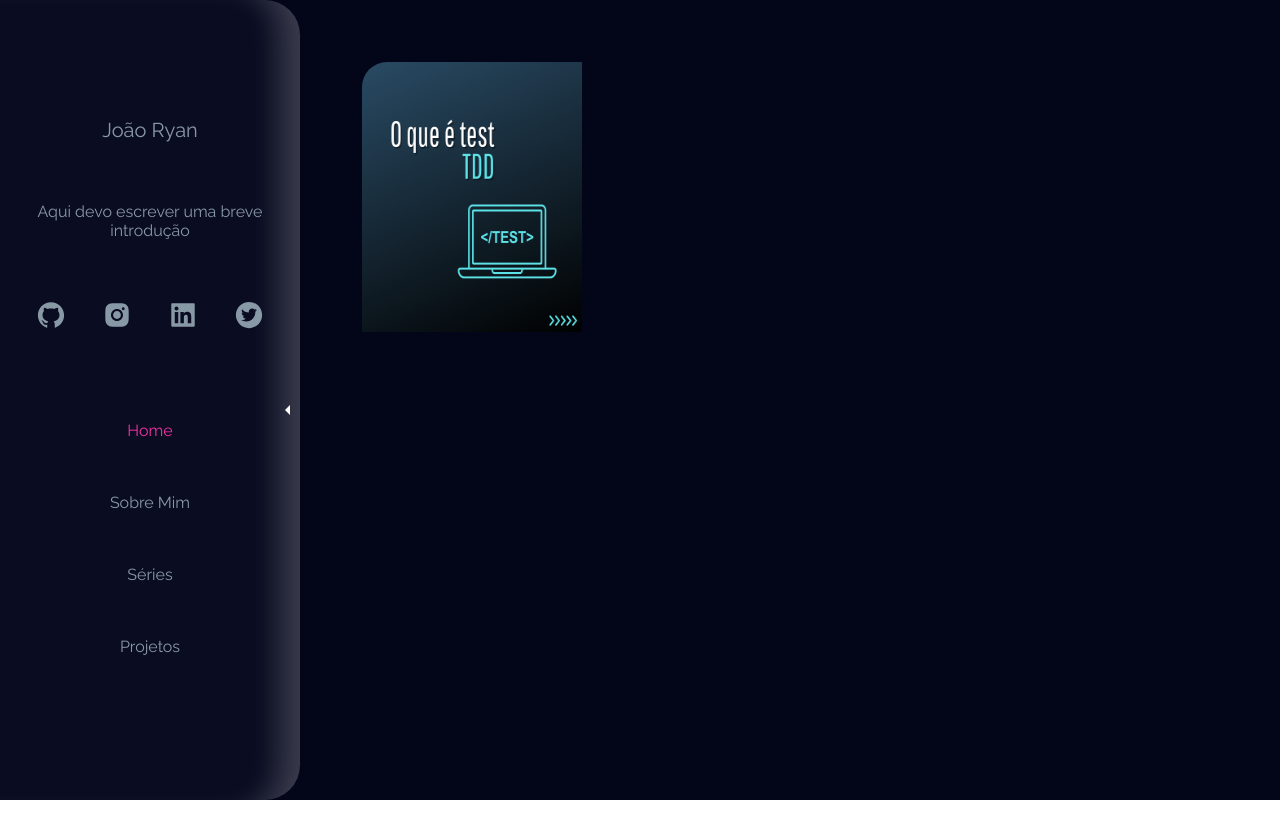
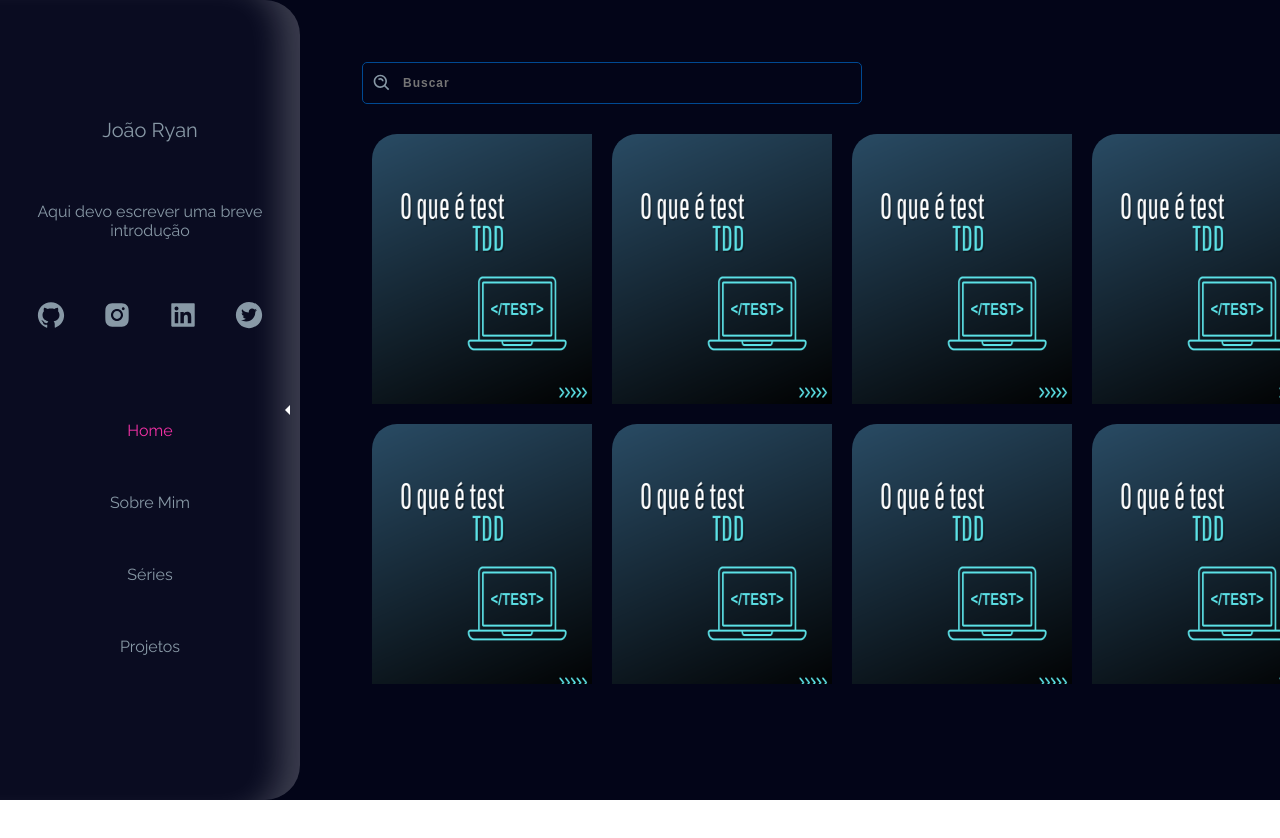
Before and after one commit to joaoryan/Blog, a React (Create React App) app in the folder my-app/: page /home in a window 1280 px wide. Shown: the top 838 px of the page. Built offline with nearby package versions, Linux system fonts and the light colour scheme.

Commit message:
feat: campo de busca e ajuste em home

```diff
--- a/my-app/src/pages/Home/index.tsx
+++ b/my-app/src/pages/Home/index.tsx
@@ -8,17 +8,101 @@ import tdd from '../../assets/image/testTDD.png'
 import * as Styled from './styled';
 import { Container } from '../../styles/GlobalStyles';
 import { NavLink } from 'react-router-dom';
+import { BiSearchAlt } from "react-icons/bi";
 
 export function Home(): JSX.Element {
+  const [filteredMenu, setfilteredMenu] = useState<string>('');
 
   return (
     <Styled.Page>
-      <NavLink to='/testTDD' >
-        <Styled.Card
-          src={tdd}
-          alt='Logo Prática'
-        />
-      </NavLink>
+      <Styled.SearchInputDiv>
+        <Styled.IconSearch>
+          <BiSearchAlt />
+        </Styled.IconSearch>
+        <Styled.Input name='busca' placeholder={'Buscar'}
+          onChange={(e) => setfilteredMenu(e.target.value)} />
+      </Styled.SearchInputDiv>
+      <Styled.Cards>
+        <NavLink to='/testTDD' >
+          <Styled.Image
+            src={tdd}
+            alt='Logo Prática'
+          />
+        </NavLink>
+        <NavLink to='/testTDD' >
+          <Styled.Image
+            src={tdd}
+            alt='Logo Prática'
+          />
+        </NavLink>
+        <NavLink to='/testTDD' >
+          <Styled.Image
+            src={tdd}
+            alt='Logo Prática'
+          />
+        </NavLink>
+        <NavLink to='/testTDD' >
+          <Styled.Image
+            src={tdd}
+            alt='Logo Prática'
+          />
+        </NavLink>
+        <NavLink to='/testTDD' >
+          <Styled.Image
+            src={tdd}
+            alt='Logo Prática'
+          />
+        </NavLink>
+        <NavLink to='/testTDD' >
+          <Styled.Image
+            src={tdd}
+            alt='Logo Prática'
+          />
+        </NavLink>
+        <NavLink to='/testTDD' >
+          <Styled.Image
+            src={tdd}
+            alt='Logo Prática'
+          />
+        </NavLink>
+        <NavLink to='/testTDD' >
+          <Styled.Image
+            src={tdd}
+            alt='Logo Prática'
+          />
+        </NavLink>
+        <NavLink to='/testTDD' >
+          <Styled.Image
+            src={tdd}
+            alt='Logo Prática'
+          />
+        </NavLink>
+        <NavLink to='/testTDD' >
+          <Styled.Image
+            src={tdd}
+            alt='Logo Prática'
+          />
+        </NavLink>
+        <NavLink to='/testTDD' >
+          <Styled.Image
+            src={tdd}
+            alt='Logo Prática'
+          />
+        </NavLink>
+        <NavLink to='/testTDD' >
+          <Styled.Image
+            src={tdd}
+            alt='Logo Prática'
+          />
+        </NavLink>
+        <NavLink to='/testTDD' >
+          <Styled.Image
+            src={tdd}
+            alt='Logo Prática'
+          />
+        </NavLink>
+      </Styled.Cards>
+
 
 
 
--- a/my-app/src/pages/Home/styled.tsx
+++ b/my-app/src/pages/Home/styled.tsx
@@ -4,20 +4,65 @@ import * as color from '../../styles/color';
 //geral
 export const Page = styled.div`
   height: 100%;
-  width: 100%;
+  //width: 100vw;
   padding: 62px;
 `;
 
-export const Card = styled.img`
+export const SearchInputDiv = styled.div`
+  width: 500px;
+  display: flex;
+  align-items: center;
+`;
+
+export const IconSearch = styled.div`
+  display: flex;
+  align-items: center;
+  position: absolute;
+  svg{
+    font-size: 20px;
+    margin-left: 10px;
+  }
+`
+
+export const Input = styled.input`
+  border: 1px solid ${(props) => props.theme.colors.outlineActiveButton};
+  border-radius: 5px;
+  background: #030518;
+  color: #8899a6;
+  letter-spacing: 1px;
+  padding: 0px 40px;
+  height: 40px;
+  font-size: 12px;
+  width: 100%;
+  outline: none;
+  font-weight: bold;
+  :hover {
+    font-style: italic;
+  }
+`;
+
+export const Image = styled.img`
   height: 270px;
   width: 220px;
-  background-color: #fff;
   border-top-left-radius: 25px;
   transition: 0.5s;
+  margin: 10px;
   :hover{
     border-top-left-radius: 0px;
     transition: 0.5s;
-    height: 280px;
-    width: 230px;
+    height: 275px;
+    width: 225px;
   }
 `;
+
+export const Cards = styled.div`
+  display: grid;
+  grid-template-columns: auto auto auto auto;
+  margin-top:20px;
+  height: 35rem;
+  overflow-y: scroll;
+  a{
+    display: flex;
+    justify-content: center;
+  }
+`;
```
Also changed, not shown: my-app/src/index.css (line endings or trailing spaces).
